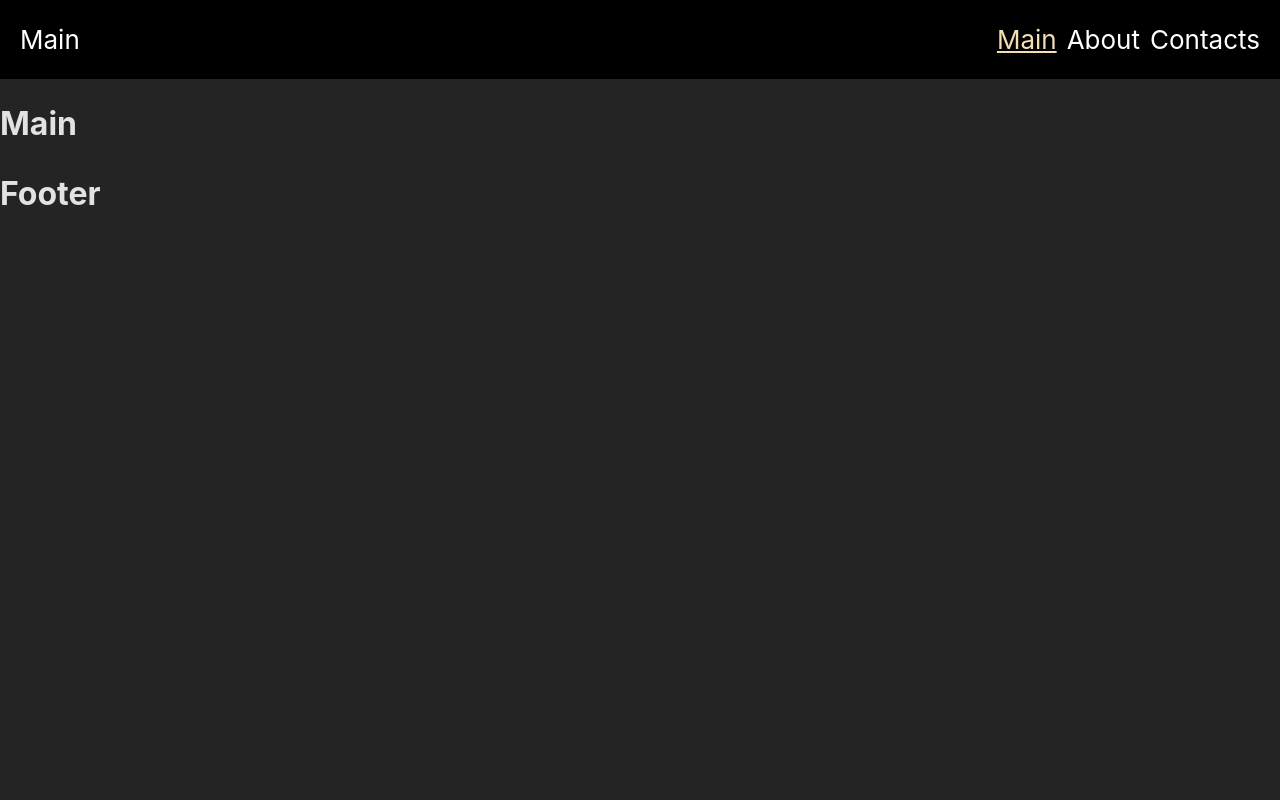
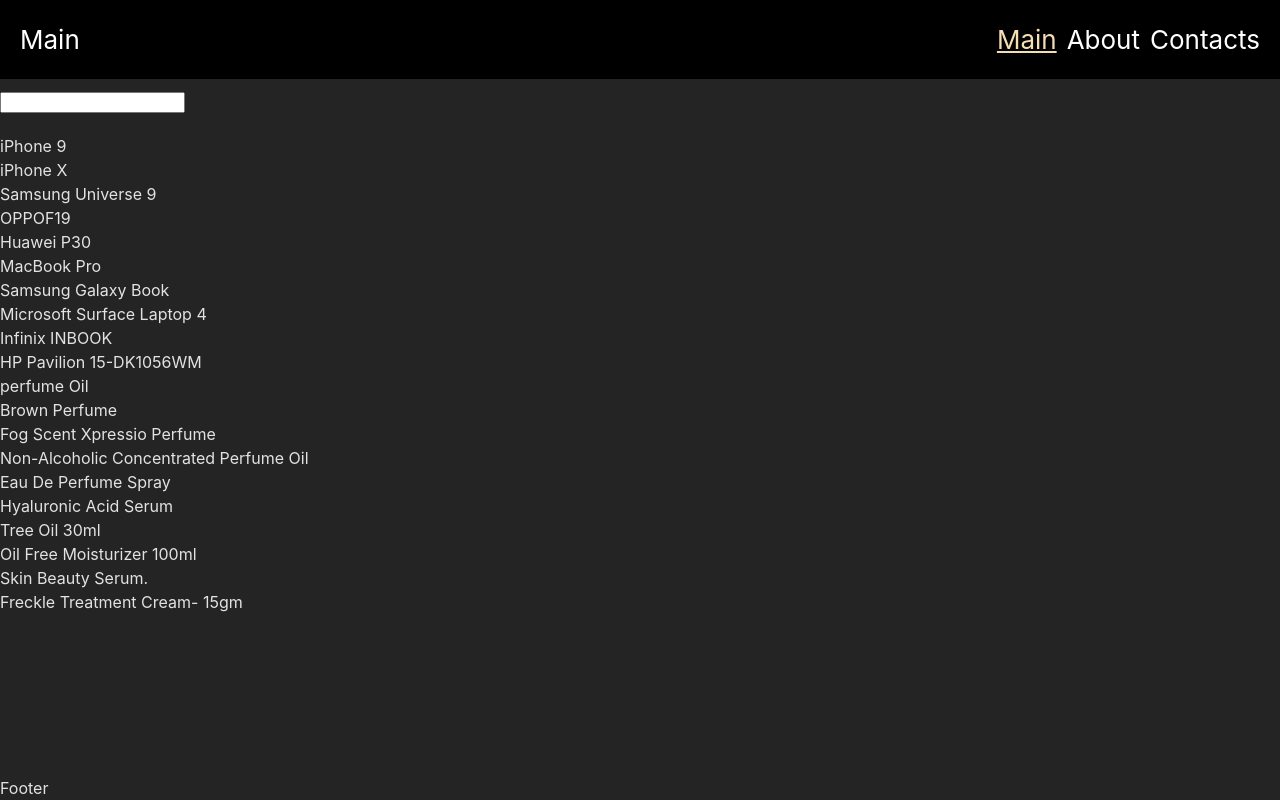
Before and after one commit to AlexGorSer/rss-react, a React (Vite) app: page / in a window 1280 px wide. Built offline with nearby package versions, Linux system fonts and the light colour scheme.

Commit message:
feat: add cards and input

```diff
--- a/src/App.scss
+++ b/src/App.scss
@@ -1,42 +1,9 @@
-// #root {
-//   max-width: 1280px;
-//   margin: 0 auto;
-//   padding: 2rem;
-//   text-align: center;
-// }
+.App {
+  display: flex;
+  flex-direction: column;
+  min-height: 100vh;
+}
 
-// .logo {
-//   height: 6em;
-//   padding: 1.5em;
-//   will-change: filter;
-//   transition: filter 300ms;
-// }
-// .logo:hover {
-//   filter: drop-shadow(0 0 2em #646cffaa);
-// }
-// .logo.react:hover {
-//   filter: drop-shadow(0 0 2em #61dafbaa);
-// }
-
-// @keyframes logo-spin {
-//   from {
-//     transform: rotate(0deg);
-//   }
-//   to {
-//     transform: rotate(360deg);
-//   }
-// }
-
-// @media (prefers-reduced-motion: no-preference) {
-//   a:nth-of-type(2) .logo {
-//     animation: logo-spin infinite 20s linear;
-//   }
-// }
-
-// .card {
-//   padding: 2em;
-// }
-
-// .read-the-docs {
-//   color: #888;
-// }
+.container {
+  flex: 1;
+}
--- a/src/App.tsx
+++ b/src/App.tsx
@@ -3,6 +3,7 @@
 import './App.scss';
 import PageNotFound from './components/404/PageNotFound';
 import MainLayout from './components/layout/MainLayout';
+import Main from './components/Main/Main';
 
 // function App() {
 //   const [count, setCount] = useState(0);
@@ -37,9 +38,9 @@
       <div className="App">
         <Routes>
           <Route path="/" element={<MainLayout />}>
-            <Route index element={<h1>Main</h1>} />
-            <Route path="about" element={<h1>About</h1>} />
-            <Route path="contacts" element={<h1>Contacts</h1>} />
+            <Route index element={<Main />} />
+            <Route path="about" element={<h1 className="container">About</h1>} />
+            <Route path="contacts" element={<h1 className="container">Contacts</h1>} />
             <Route path="*" element={<PageNotFound />} />
           </Route>
         </Routes>
--- a/src/components/Footer/Footer.tsx
+++ b/src/components/Footer/Footer.tsx
@@ -2,11 +2,7 @@
 
 class Footer extends React.Component {
   render(): React.ReactNode {
-    return (
-      <>
-        <h1>Footer</h1>
-      </>
-    );
+    return <footer>Footer</footer>;
   }
 }
 export default Footer;
--- a/src/components/Header/Header.tsx
+++ b/src/components/Header/Header.tsx
@@ -4,18 +4,18 @@
 
 class Header extends React.Component {
   state = {
-    path: '',
+    path: '/',
   };
 
-  activeLink(active: boolean) {
+  handleActiveLink(active: boolean) {
     return active ? 'active' : 'no_active';
   }
 
-  setPath(path: string) {
+  handleSetPath(path: string) {
     this.setState({ path: path });
   }
 
-  loadPath() {
+  handleLoadPath() {
     const path = window.location.pathname;
     switch (path) {
       case '/':
@@ -32,37 +32,37 @@
     }
   }
   componentDidMount() {
-    this.loadPath();
+    this.handleLoadPath();
   }
 
   render(): React.ReactNode {
     return (
-      <div className="header_container">
+      <header className="header_container">
         <div className="path_name">{this.state.path}</div>
         <nav className="header_nav">
           <NavLink
             to={'/'}
-            className={({ isActive }) => this.activeLink(isActive)}
-            onClick={() => this.setPath('Main')}
+            className={({ isActive }) => this.handleActiveLink(isActive)}
+            onClick={() => this.handleSetPath('Main')}
           >
             Main
           </NavLink>
           <NavLink
             to={'/about'}
-            className={({ isActive }) => this.activeLink(isActive)}
-            onClick={() => this.setPath('About')}
+            className={({ isActive }) => this.handleActiveLink(isActive)}
+            onClick={() => this.handleSetPath('About')}
           >
             About
           </NavLink>
           <NavLink
             to={'/contacts'}
-            className={({ isActive }) => this.activeLink(isActive)}
-            onClick={() => this.setPath('Contacts')}
+            className={({ isActive }) => this.handleActiveLink(isActive)}
+            onClick={() => this.handleSetPath('Contacts')}
           >
             Contacts
           </NavLink>
         </nav>
-      </div>
+      </header>
     );
   }
 }
--- /dev/null
+++ b/src/components/Main/IMain.ts
@@ -0,0 +1,19 @@
+export interface IProducts {
+  [key: string]: string | number | string[];
+  id: number;
+  title: string;
+  description: string;
+  price: number;
+  discountPercentage: number;
+  rating: number;
+  stock: number;
+  brand: string;
+  category: string;
+  thumbnail: string;
+  images: string[];
+}
+export interface IState {
+  arrCard: IProducts[];
+  input: string | null;
+  filterArray: IProducts[];
+}
--- a/src/components/Main/Main.tsx
+++ b/src/components/Main/Main.tsx
@@ -0,0 +1,41 @@
+import { products } from '../../data/products';
+import React from 'react';
+import { IState } from './IMain';
+
+class Main extends React.Component {
+  state: IState = {
+    arrCard: products,
+    input: localStorage.getItem('input_text'),
+    filterArray: products,
+  };
+
+  handleInputValue(e: string) {
+    this.setState({ input: e });
+  }
+
+  componentWillUnmount() {
+    localStorage.setItem('input_text', `${this.state.input}`);
+  }
+
+  render() {
+    return (
+      <main className="container main__container">
+        <div className="input__container">
+          <input
+            type="text"
+            value={this.state.input === null ? '' : this.state.input}
+            onChange={(e) => this.handleInputValue(e.target.value)}
+          />
+          <h1>{this.state.input}</h1>
+        </div>
+        <div className="cards__container">
+          {this.state.filterArray.map((e) => (
+            <div key={e.id}>{e.title}</div>
+          ))}
+        </div>
+      </main>
+    );
+  }
+}
+
+export default Main;
--- a/src/index.scss
+++ b/src/index.scss
@@ -14,54 +14,8 @@
   -webkit-text-size-adjust: 100%;
 }
 
-// a {
-//   font-weight: 500;
-//   color: #646cff;
-//   text-decoration: inherit;
-// }
-// a:hover {
-//   color: #535bf2;
-// }
-
 body {
-  margin: 0;
-
-  // place-items: center;
+  margin: 0 auto;
+  height: 100%;
+  box-sizing: border-box;
 }
-
-// h1 {
-//   font-size: 3.2em;
-//   line-height: 1.1;
-// }
-
-// button {
-//   border-radius: 8px;
-//   border: 1px solid transparent;
-//   padding: 0.6em 1.2em;
-//   font-size: 1em;
-//   font-weight: 500;
-//   font-family: inherit;
-//   background-color: #1a1a1a;
-//   cursor: pointer;
-//   transition: border-color 0.25s;
-// }
-// button:hover {
-//   border-color: #646cff;
-// }
-// button:focus,
-// button:focus-visible {
-//   outline: 4px auto -webkit-focus-ring-color;
-// }
-
-// @media (prefers-color-scheme: light) {
-//   :root {
-//     color: #213547;
-//     background-color: #ffffff;
-//   }
-//   a:hover {
-//     color: #747bff;
-//   }
-//   button {
-//     background-color: #f9f9f9;
-//   }
-// }
```
